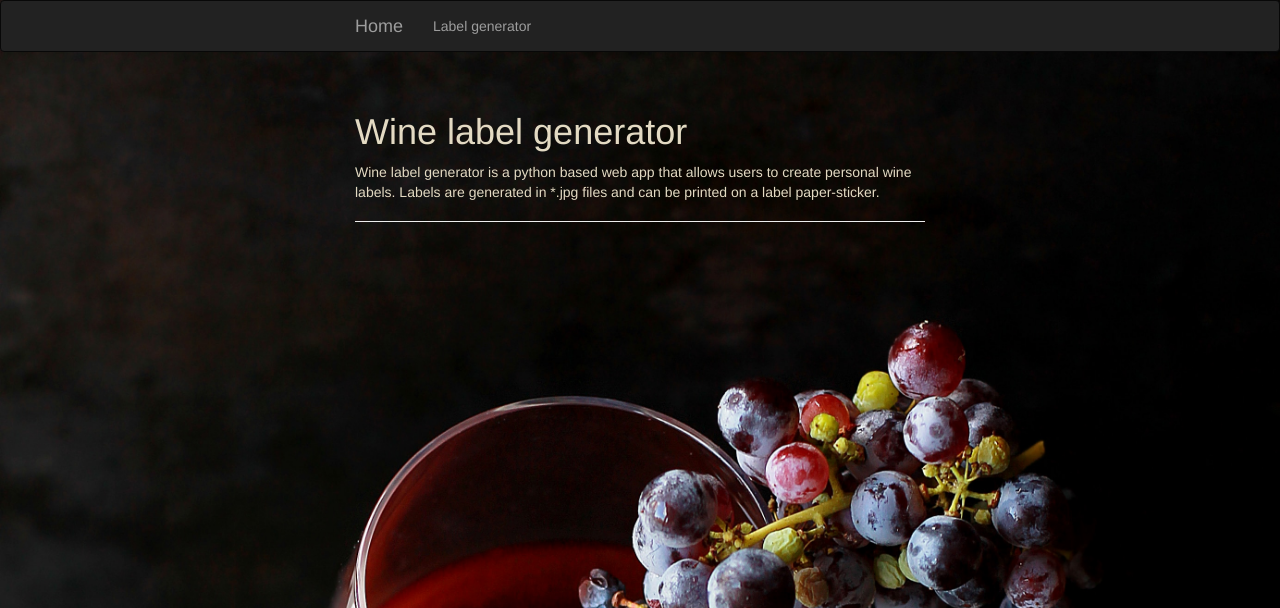
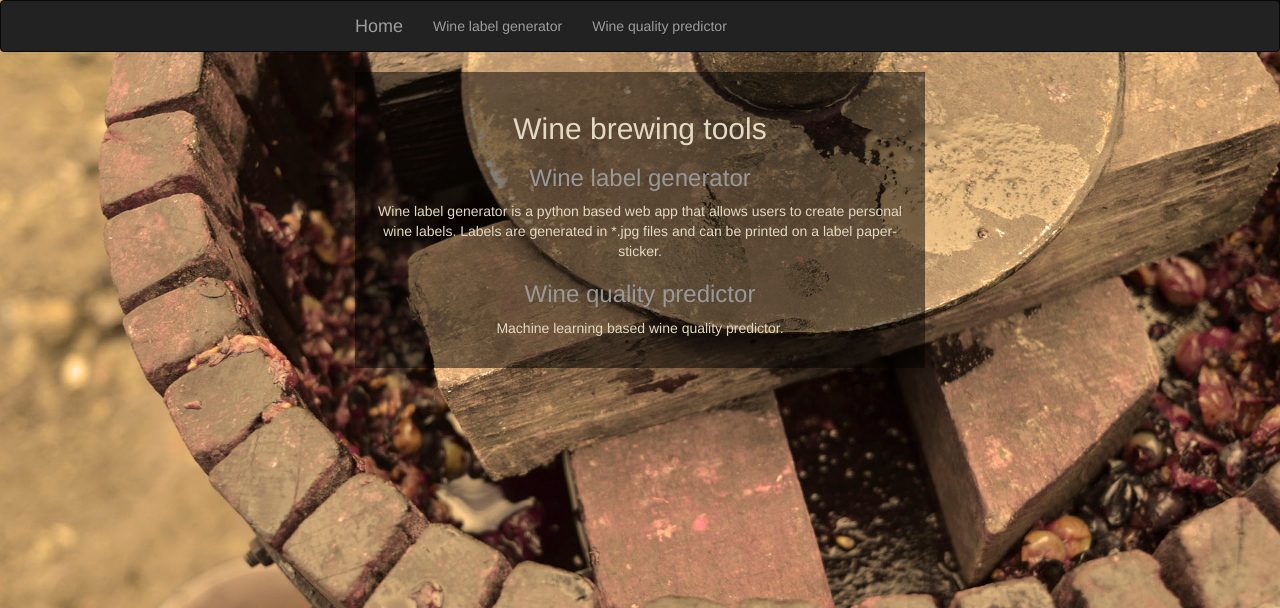
Before and after one commit to ignasand/Label-generator, a Flask app: page / in a window 1280 px wide. Shown: the top 608 px of the page. Run offline with Flask 2, Linux system fonts and the light colour scheme; parts of the project's set-up code (start-up, migrations or seed data) failed here and were passed over; some libraries are stand-ins or nearby versions.

Commit message:
Wine quality predictor based on ML is added

```diff
--- a/app.py
+++ b/app.py
@@ -13,13 +13,15 @@ import base64
 
 from label_pil import suggar_num_to_str_en, generate_label
 
+from wine_classifier_load import prediction
+
 app = Flask(__name__)
 app.config['SECRET_KEY'] = 'hard to guess string'
 bootstrap = Bootstrap(app)
 colorpicker(app)
 
 app.debug = True
-toolbar = DebugToolbarExtension(app)
+# toolbar = DebugToolbarExtension(app)
 
 class LabelForm(FlaskForm):
     title1 = StringField('Enter title', default="Dragon balls", validators=[DataRequired(), Length(max=25)])
@@ -33,6 +35,16 @@ class LabelForm(FlaskForm):
     radio = RadioField('Label', choices=[('C1', 'Single label'), ('C2', '25 labels on a4 size (150dpi)')], default='C1')
 
     submit = SubmitField('Generate label')
+
+class PredictForm(FlaskForm):
+    residualSugar = DecimalField('Enter residual sugar (g/l)', default=5,
+                                  validators=[DataRequired(), NumberRange(min=0, max=300, message=None)])
+    ph = DecimalField('Enter pH', default=3.0,
+                                  validators=[DataRequired(), NumberRange(min=2.5, max=4, message=None)])
+    alcohol = DecimalField('Enter alcohol (% by vol)', default=11,
+                                  validators=[DataRequired(), NumberRange(min=8, max=16, message=None)])
+    submit = SubmitField('Check quality')
+
 
 def serve_pil_image(pil_img):
     img_io = BytesIO()
@@ -124,3 +136,19 @@ def contacts():
         result = do_calculations(number, number2)
 
     return render_template('contacts.html', form=form, number=number, number2=number2, result=result)
+
+@app.route('/predict', methods=['GET','POST'])
+def predict():
+    quality = None
+    residualSugar = None
+    ph = None
+    alcohol = None
+    form = PredictForm()
+
+    if form.validate_on_submit():
+        residualSugar = form.residualSugar.data
+        ph = form.ph.data
+        alcohol = form.alcohol.data
+        quality = prediction(residualSugar, ph, alcohol)
+
+    return render_template('predict.html', form=form, quality=quality)
--- a/static/mystyle.css
+++ b/static/mystyle.css
@@ -12,3 +12,13 @@ body {background-image: url('/static/img/home.jpg');
 .container{
         max-width: 600px;
     }
+
+a:link {
+color: #999999;
+}
+a:visited {
+color: #999999;
+}
+a:hover {
+color: #999999;
+}
--- a/templates/base.html
+++ b/templates/base.html
@@ -17,7 +17,8 @@
         </div>
         <div class="navbar-collapse collapse">
             <ul class="nav navbar-nav">
-				<li><a href="/label">Label generator</a></li>
+				<li><a href="/label">Wine label generator</a></li>
+				<li><a href="/predict">Wine quality predictor</a></li>
             </ul>
         </div>
     </div>
--- a/templates/index.html
+++ b/templates/index.html
@@ -3,9 +3,11 @@
 {% block title %}Wine label generator{% endblock %}
 
 {% block page_content %}
-<div class="page-header">
-    <h1>Wine label generator</h1>
-	<p>Wine label generator is a python based web app that allows users to create personal wine labels. Labels are generated in *.jpg files and can be printed on a label paper-sticker.
-	</p>
+<div  align="center" style="background: rgba(0,0,0,0.5); padding: 20px;">
+	<h2>Wine brewing tools</h2>
+    <h3><a href="/label">Wine label generator</a></h3>
+	<p>Wine label generator is a python based web app that allows users to create personal wine labels. Labels are generated in *.jpg files and can be printed on a label paper-sticker.</p>
+	<h3><a href="/predict">Wine quality predictor</a></h3>
+	<p>Machine learning based wine quality predictor. </p>
 </div>
 {% endblock %}
```
Also changed, not shown: templates/label.html (+2 -2 lines), templates/predict.html (added, +20 -0 lines), wine_classifier_load.py (added, +17 -0 lines), static/img/home.jpg, static/img/home2.jpg (added), static/img/home3.jpg (added), 2 other files.
